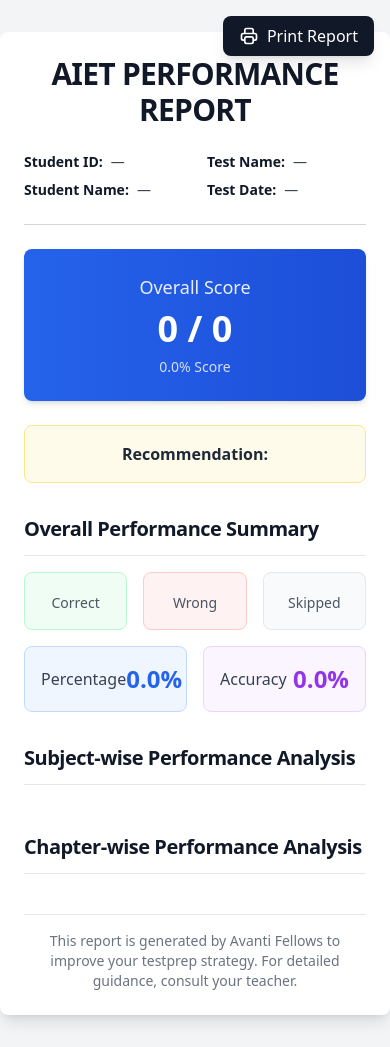
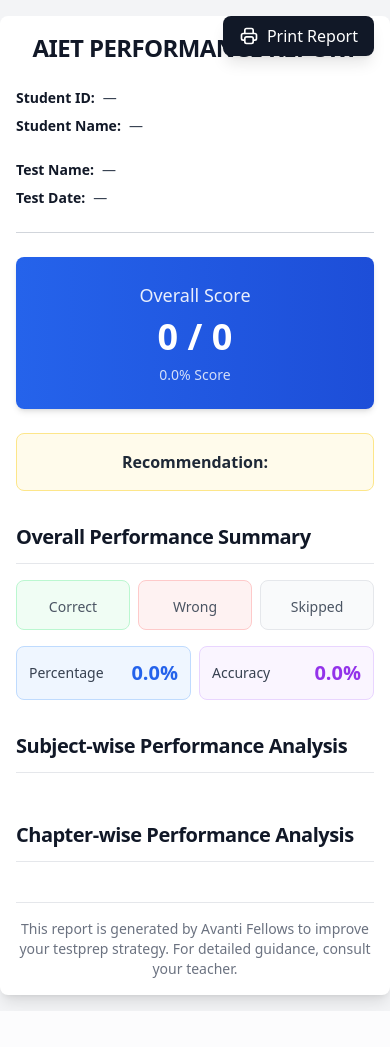
Before and after one commit to avantifellows/reporting, a FastAPI app: template app/templates/student_quiz_report_v2.html in a window 390 px wide. After the commit the page ends 1010 px from the top, so only its background shows below. Run offline with FastAPI, Linux system fonts and the light colour scheme; the template is opened without the code that fills it, so the values that code supplies are empty; parts of the project's set-up code (start-up, migrations or seed data) failed here and were passed over; some libraries are stand-ins or nearby versions.

Commit message:
Make v2 student quiz report template mobile-friendly
Add responsive Tailwind breakpoints: stack header and subject cards
on small screens, reduce padding/font sizes, and make chapter tables
horizontally scrollable on mobile.

Co-Authored-By: Claude Opus 4.6 (1M context) <noreply@anthropic.com>

```diff
--- a/app/templates/student_quiz_report_v2.html
+++ b/app/templates/student_quiz_report_v2.html
@@ -35,11 +35,11 @@
         </button>
     </div>
 
-    <main class="max-w-4xl mx-auto p-6 bg-white shadow-lg my-8 rounded-lg">
+    <main class="max-w-4xl mx-auto p-4 sm:p-6 bg-white shadow-lg my-4 sm:my-8 rounded-lg">
         <!-- Header -->
         <header class="w-full">
-            <h1 class="text-center text-3xl font-extrabold tracking-tight text-gray-900">AIET PERFORMANCE REPORT</h1>
-            <div class="mt-6 grid grid-cols-2 gap-6 text-sm text-gray-700">
+            <h1 class="text-center text-2xl sm:text-3xl font-extrabold tracking-tight text-gray-900">AIET PERFORMANCE REPORT</h1>
+            <div class="mt-6 grid grid-cols-1 sm:grid-cols-2 gap-6 text-sm text-gray-700">
                 <div class="flex flex-col gap-2">
                     <div class="flex items-center gap-2">
                         <span class="font-semibold text-gray-900">Student ID:</span>
@@ -104,28 +104,28 @@
         <section class="mt-8">
             <h2 class="text-xl font-semibold text-gray-900 tracking-tight">Overall Performance Summary</h2>
             <div class="mt-3 h-px bg-gray-200"></div>
-            <div class="mt-4 grid grid-cols-3 gap-4">
-                <div class="bg-green-50 border border-green-200 rounded-lg p-4 text-center">
-                    <div class="text-3xl font-bold text-green-600">{{ report.overall_performance.num_correct }}</div>
+            <div class="mt-4 grid grid-cols-3 gap-2 sm:gap-4">
+                <div class="bg-green-50 border border-green-200 rounded-lg p-3 sm:p-4 text-center">
+                    <div class="text-2xl sm:text-3xl font-bold text-green-600">{{ report.overall_performance.num_correct }}</div>
                     <div class="text-sm text-gray-600 mt-1">Correct</div>
                 </div>
-                <div class="bg-red-50 border border-red-200 rounded-lg p-4 text-center">
-                    <div class="text-3xl font-bold text-red-600">{{ report.overall_performance.num_wrong }}</div>
+                <div class="bg-red-50 border border-red-200 rounded-lg p-3 sm:p-4 text-center">
+                    <div class="text-2xl sm:text-3xl font-bold text-red-600">{{ report.overall_performance.num_wrong }}</div>
                     <div class="text-sm text-gray-600 mt-1">Wrong</div>
                 </div>
-                <div class="bg-gray-50 border border-gray-200 rounded-lg p-4 text-center">
-                    <div class="text-3xl font-bold text-gray-600">{{ report.overall_performance.num_skipped }}</div>
+                <div class="bg-gray-50 border border-gray-200 rounded-lg p-3 sm:p-4 text-center">
+                    <div class="text-2xl sm:text-3xl font-bold text-gray-600">{{ report.overall_performance.num_skipped }}</div>
                     <div class="text-sm text-gray-600 mt-1">Skipped</div>
                 </div>
             </div>
-            <div class="mt-4 grid grid-cols-2 gap-4">
-                <div class="bg-blue-50 border border-blue-200 rounded-lg p-4 flex justify-between items-center">
-                    <span class="text-gray-700 font-medium">Percentage</span>
-                    <span class="text-2xl font-bold text-blue-600">{{ "%.1f"|format(report.overall_performance.percentage) }}%</span>
+            <div class="mt-4 grid grid-cols-2 gap-2 sm:gap-4">
+                <div class="bg-blue-50 border border-blue-200 rounded-lg p-3 sm:p-4 flex justify-between items-center">
+                    <span class="text-gray-700 font-medium text-sm sm:text-base">Percentage</span>
+                    <span class="text-xl sm:text-2xl font-bold text-blue-600">{{ "%.1f"|format(report.overall_performance.percentage) }}%</span>
                 </div>
-                <div class="bg-purple-50 border border-purple-200 rounded-lg p-4 flex justify-between items-center">
-                    <span class="text-gray-700 font-medium">Accuracy</span>
-                    <span class="text-2xl font-bold text-purple-600">{{ "%.1f"|format(report.overall_performance.accuracy) }}%</span>
+                <div class="bg-purple-50 border border-purple-200 rounded-lg p-3 sm:p-4 flex justify-between items-center">
+                    <span class="text-gray-700 font-medium text-sm sm:text-base">Accuracy</span>
+                    <span class="text-xl sm:text-2xl font-bold text-purple-600">{{ "%.1f"|format(report.overall_performance.accuracy) }}%</span>
                 </div>
             </div>
         </section>
@@ -134,7 +134,7 @@
         <section class="mt-8">
             <h2 class="text-xl font-semibold text-gray-900 tracking-tight">Subject-wise Performance Analysis</h2>
             <div class="mt-3 h-px bg-gray-200"></div>
-            <div class="mt-4 grid grid-cols-3 gap-4">
+            <div class="mt-4 grid grid-cols-1 sm:grid-cols-3 gap-4">
                 {% set subject_colors = {'Physics': 'blue', 'Chemistry': 'green', 'Biology': 'purple', 'Mathematics': 'orange', 'Maths': 'orange'} %}
                 {% set ordered_subjects = [] %}
                 {% if report.report_header.course == 'NEET' or report.report_header.stream == 'medical' %}
@@ -218,8 +218,8 @@
                     {% set chapters = chapter_subjects.get(subject_key, chapter_subjects.get('Mathematics', [])) %}
                     <div class="mt-6">
                         <h3 class="text-lg font-semibold text-{{ color }}-700 mb-3">{{ section_title }}</h3>
-                        <div class="overflow-hidden border border-gray-200 rounded-lg">
-                            <table class="w-full text-sm">
+                        <div class="overflow-x-auto border border-gray-200 rounded-lg">
+                            <table class="w-full text-sm min-w-[500px]">
                                 <thead class="bg-gray-50">
                                     <tr>
                                         <th class="px-4 py-3 text-left font-semibold text-gray-700">Chapter Name</th>
```
